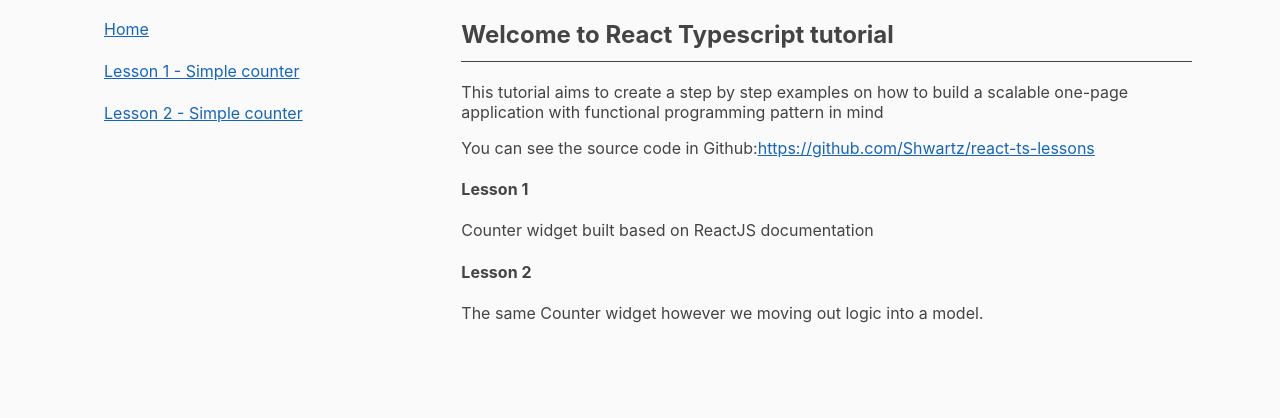
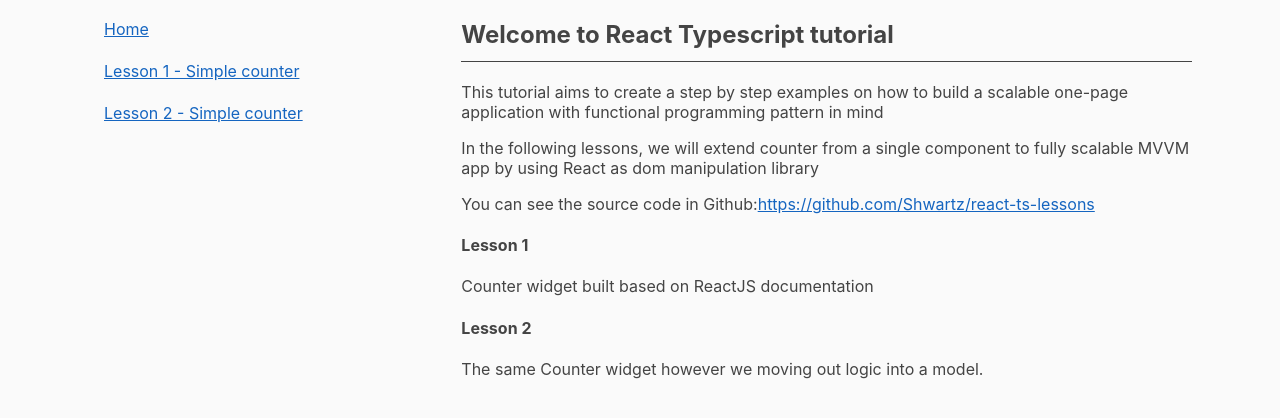
Before and after one commit to Shwartz/react-ts-lessons, a React (Create React App) app: page / in a window 1280 px wide. Shown: the top 418 px of the page. Built offline with nearby package versions, Linux system fonts and the light colour scheme.

Commit message:
Moving prism.css to global common place

```diff
--- a/src/Home.tsx
+++ b/src/Home.tsx
@@ -8,7 +8,8 @@ export class Home extends React.Component {
                 <h1>Welcome to React Typescript tutorial</h1>
                 <p>This tutorial aims to create a step by step examples on how to build a scalable one-page application
                     with functional programming pattern in mind</p>
-
+                <p>In the following lessons, we will extend counter from a single component to fully scalable MVVM app
+                    by using React as dom manipulation library</p>
                 <p>You can see the source code in Github:
                     <a href="https://github.com/Shwartz/react-ts-lessons">
                         https://github.com/Shwartz/react-ts-lessons
--- a/src/lesson-1/Description/prism.css
+++ b/src/common/prism.css
@@ -1,5 +1,5 @@
 /* PrismJS 1.15.0
-https://prismjs.com/download.html#themes=prism-okaidia&languages=markup+css+clike+javascript+jsx */
+https://prismjs.com/download.html#themes=prism-okaidia&languages=markup+css+clike+javascript+jsx+typescript+tsx */
 /**
  * okaidia theme for JavaScript, CSS and HTML
  * Loosely based on Monokai textmate theme by http://www.monokai.nl/
--- a/src/lesson-1/Description/Description.tsx
+++ b/src/lesson-1/Description/Description.tsx
@@ -1,12 +1,9 @@
-import Prism from 'prismjs';
+import * as Prism from 'prismjs';
 import React from 'react';
-import './prism.css';
+import '../../common/prism.css';
 
 export const Description = () => {
-    setTimeout(() => {
-        Prism.highlightAll();
-    }, 0);
-
+    Prism.highlightAll(true);
     return (
         <div>
             <a href="https://github.com/Shwartz/react-ts-lessons/tree/master/src/lesson-1">Source: /src/lesson-1</a>
```
